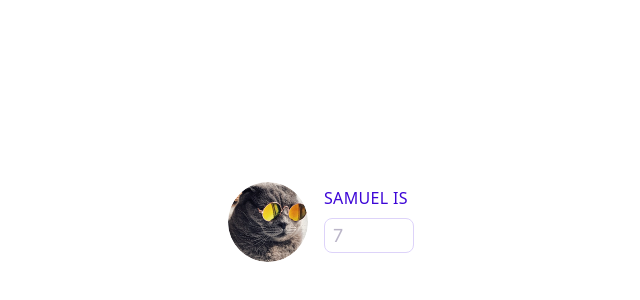
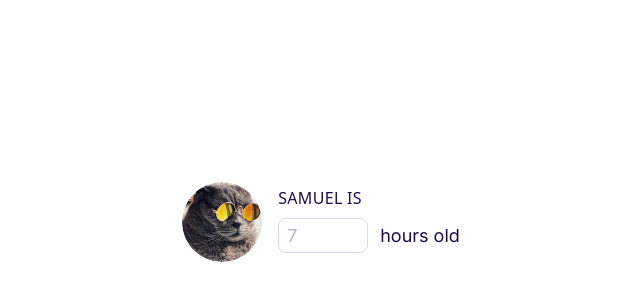
Before and after one commit to syntax-dot/samuel-input, a Vue app: page / in a window 1280 px wide. Shown: the part 178-478 px from the top of the page, without its empty margins (321-961 px from the left). Built offline with nearby package versions, Linux system fonts and the light colour scheme; a web font is replaced by a local one.

Commit message:
enhance BaseInput and HoursInput components with improved label handling and layout adjustments

```diff
--- a/src/features/hours-input/ui/HoursInput.vue
+++ b/src/features/hours-input/ui/HoursInput.vue
@@ -2,24 +2,35 @@
   <BaseInput
     ref="baseInputRef"
     :model-value="formatted"
-    top-label="SAMUEL IS"
+    :top-label="topLabel"
     numeric
     @update:model-value="handleInput"
     @focus="emit('focus', $event)"
     @blur="emit('blur', $event)"
-  />
+  >
+    <template v-if="appendLabel" #append>
+      <span>{{ appendLabel }}</span>
+    </template>
+  </BaseInput>
 </template>
 
 <script setup lang="ts">
 import { computed, nextTick, ref, watch } from 'vue';
 import { BaseInput } from '../../../shared/ui';
 
+const DEFAULT_TOP_LABEL = 'SAMUEL IS';
+const DEFAULT_APPEND_LABEL = 'hours old';
+
 interface HoursInputProps {
   modelValue: number;
+  topLabel?: string;
+  appendLabel?: string;
 }
 
 const props = withDefaults(defineProps<HoursInputProps>(), {
   modelValue: 0,
+  topLabel: DEFAULT_TOP_LABEL,
+  appendLabel: DEFAULT_APPEND_LABEL,
 });
 
 const emit = defineEmits<{
--- a/src/shared/ui/base-input/BaseInput.vue
+++ b/src/shared/ui/base-input/BaseInput.vue
@@ -1,9 +1,10 @@
 <template>
   <label class="wrapper">
-    <span v-if="topLabel" class="label text-heading">
+    <span v-if="topLabel" class="label text-heading" :class="{ 'label--focused': isFocused }">
       {{ topLabel }}
     </span>
 
+    <span class="input-wrapper">
       <input
         ref="inputRef"
         class="input text-medium"
@@ -11,15 +12,18 @@
         :type="type"
         :inputmode="numeric ? 'numeric' : undefined"
         :pattern="numeric ? '[0-9]*' : undefined"
+        v-bind="$attrs"
+        :style="{ opacity: isFocused ? 1 : 0.3 }"
         @beforeinput="onBeforeInput"
-      v-bind="$attrs"
         @input="onInput"
         @keydown="onKeyDown"
         @paste="onPaste"
         @focus="onFocus"
         @blur="onBlur"
-      :style="{ opacity: isFocused ? 1 : 0.3 }"
       />
+
+      <slot name="append"></slot>
+    </span>
   </label>
 </template>
 
@@ -94,13 +98,20 @@ const onPaste = (e: ClipboardEvent) => {
   gap: 12px;
 }
 
+.input-wrapper {
+  display: flex;
+  align-items: center;
+  gap: 12px;
+}
+
 .label {
   text-align: start;
-  color: var(--color-primary);
+  color: var(--color-dark);
+  transition: color 0.3s ease-in-out;
 }
 
 .label--focused {
-  color: var(--color-accent);
+  color: var(--color-primary);
 }
 
 .input {
```
Also changed, not shown: eslint.config.js (+0 -14 lines). Lines whose indentation alone changed are shown as unchanged.
